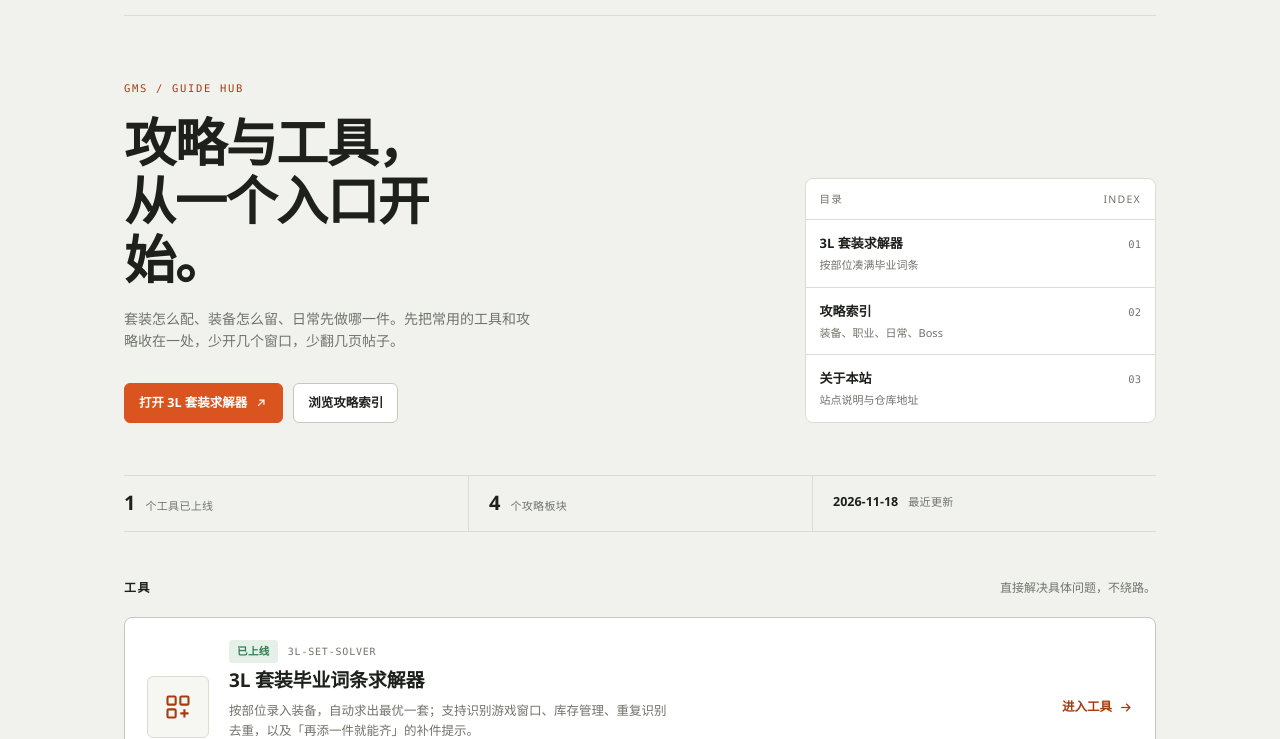
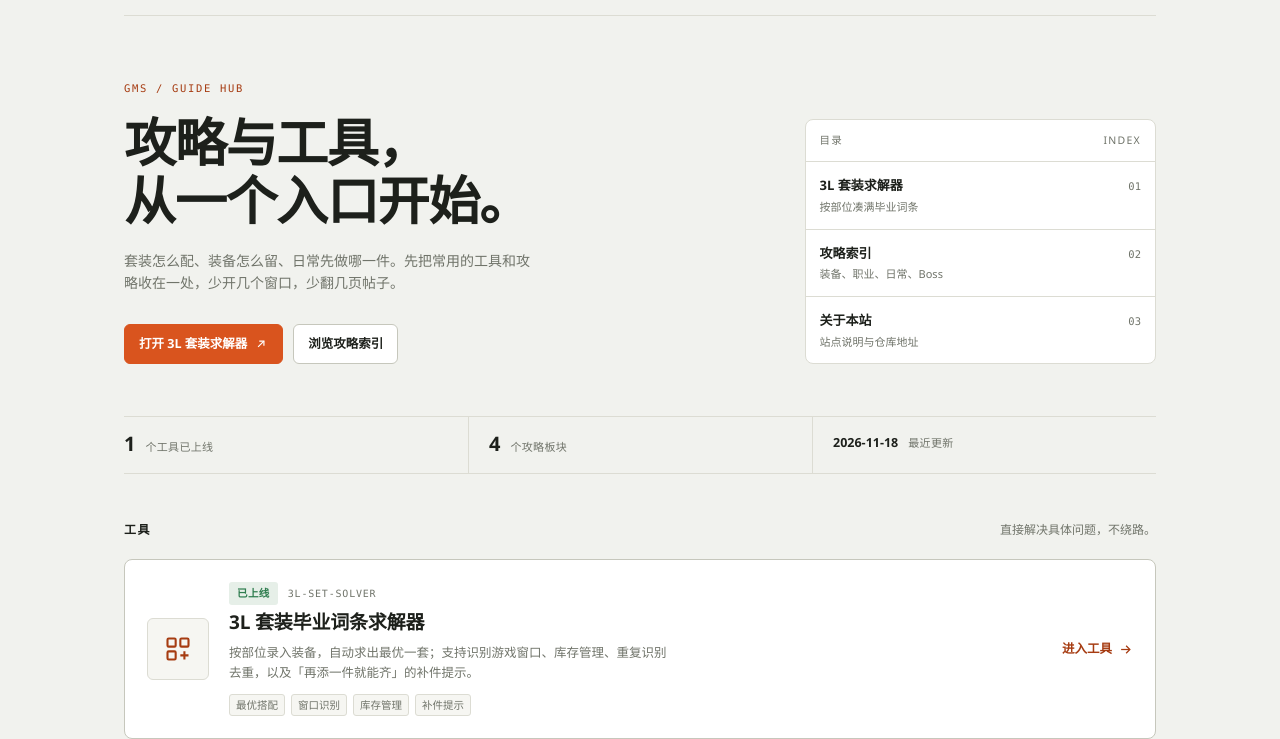
Before and after one commit to YourKlc/gmsinone, a plain HTML site: page index.html in a window 1280 px wide. Shown: the part 61-800 px from the top of the page. Drawn offline with Linux system fonts and the light colour scheme.

Commit message:
主攻略站页面：修正首屏标题排版

```diff
--- a/index.html
+++ b/index.html
@@ -89,7 +89,7 @@ button,a:focus-visible{outline:2px solid var(--accent);outline-offset:3px}
 }
 .hero h1{
   margin:0;font-size:clamp(34px,5.2vw,52px);line-height:1.12;
-  letter-spacing:-.025em;font-weight:700;max-width:13ch;
+  letter-spacing:-.025em;font-weight:700;text-wrap:balance;
 }
 .lede{margin:20px 0 0;max-width:52ch;color:var(--muted);font-size:14px}
 .hero-actions{display:flex;gap:10px;flex-wrap:wrap;margin-top:30px}
```
